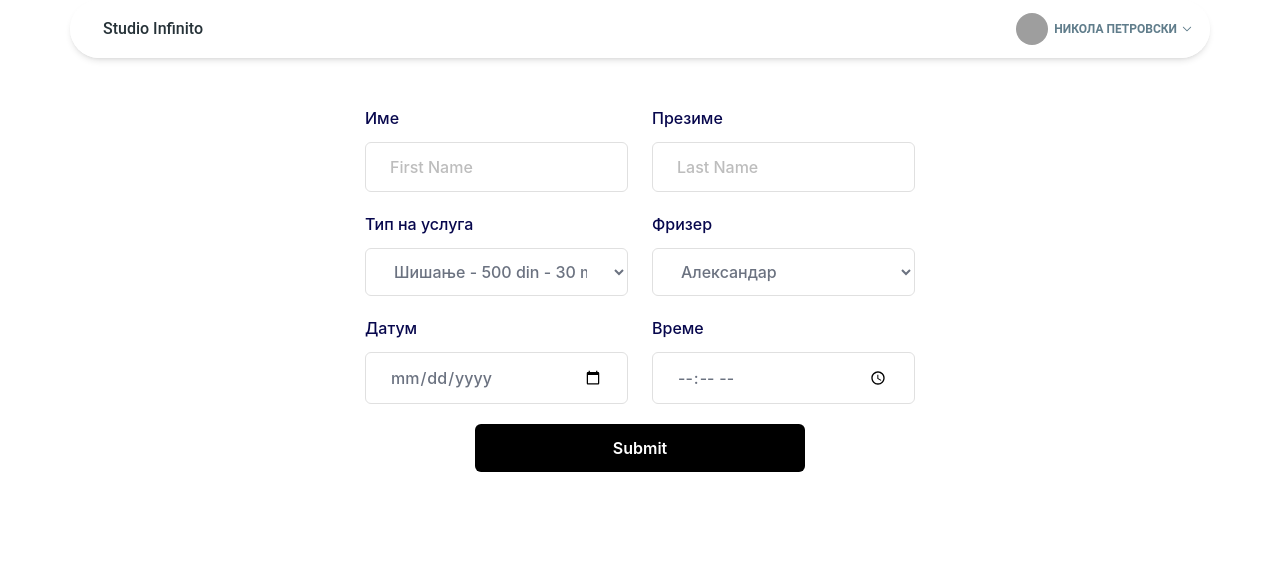
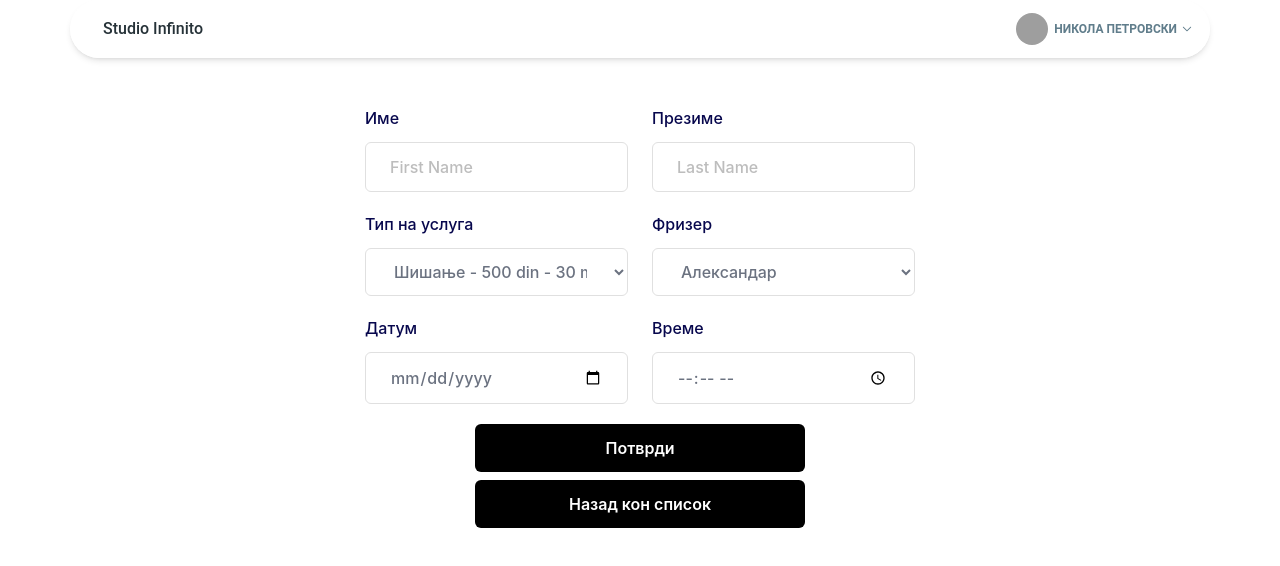
Before and after one commit to dgrkov/studio-infinito, a React (Create React App) app: page /admin/reservation in a window 1280 px wide. Shown: the top 566 px of the page. Built offline with nearby package versions, Linux system fonts and the light colour scheme; grey boxes are pictures that could not be loaded.

Commit message:
Added back button to AdminReservationForm

```diff
--- a/src/Components/Admin/AdminReservationForm/AdminReservationForm.js
+++ b/src/Components/Admin/AdminReservationForm/AdminReservationForm.js
@@ -1,8 +1,13 @@
 import Reactm, {useState} from "react";
 import Reservations from "../AdminReservations/Reservations";
-
+import { useNavigate } from 'react-router-dom'
 
 export default function AdminReservationForm() {
+    const navigate = useNavigate();
+    const handleRedirect = () => {
+      navigate('/admin');
+    }
+
     const workReqs = [
         { name: "Шишање", price: 500, time: "30 min" },
         { name: "Фарбање", price: 1000, time: "1 h" },
@@ -95,11 +100,16 @@ export default function AdminReservationForm() {
                     </div>
                 </div>
                 <div className="flex items-center justify-center">
-                    <button className="hover:shadow-form hover:bg-gray-800 rounded-md bg-black py-3 px-8 text-center text-base font-semibold text-white outline-none">
-                    Submit
+                    <button type="submit" className="hover:shadow-form hover:bg-gray-800 rounded-md bg-black py-3 px-8 text-center text-base font-semibold text-white outline-none">
+                    Потврди
                     </button>
                 </div>
                 </form>
+                <div className="flex items-center justify-center py-2">
+                    <button onClick={handleRedirect} className="hover:shadow-form hover:bg-gray-800 rounded-md bg-black py-3 px-8 text-center text-base font-semibold text-white outline-none">
+                    Назад кон список
+                    </button>
+                </div>
             </div>
         </div>
     );
```
